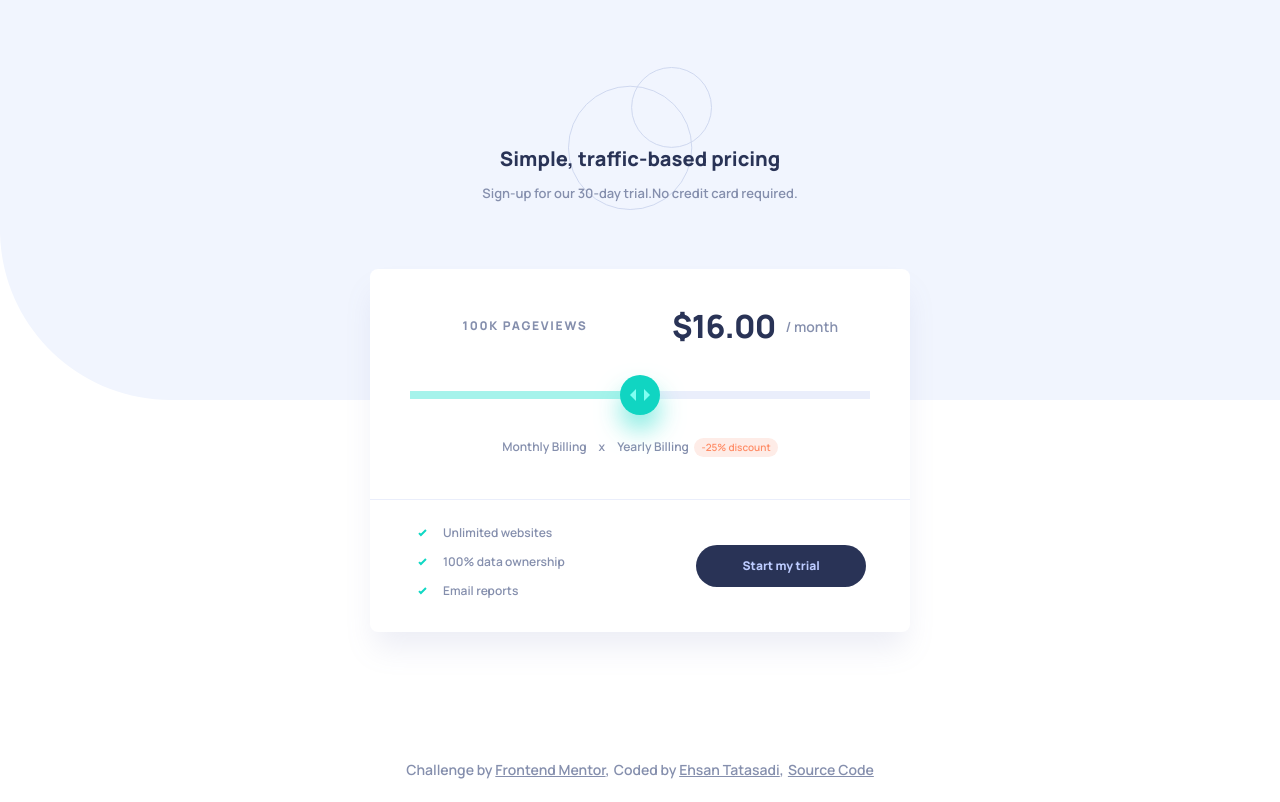
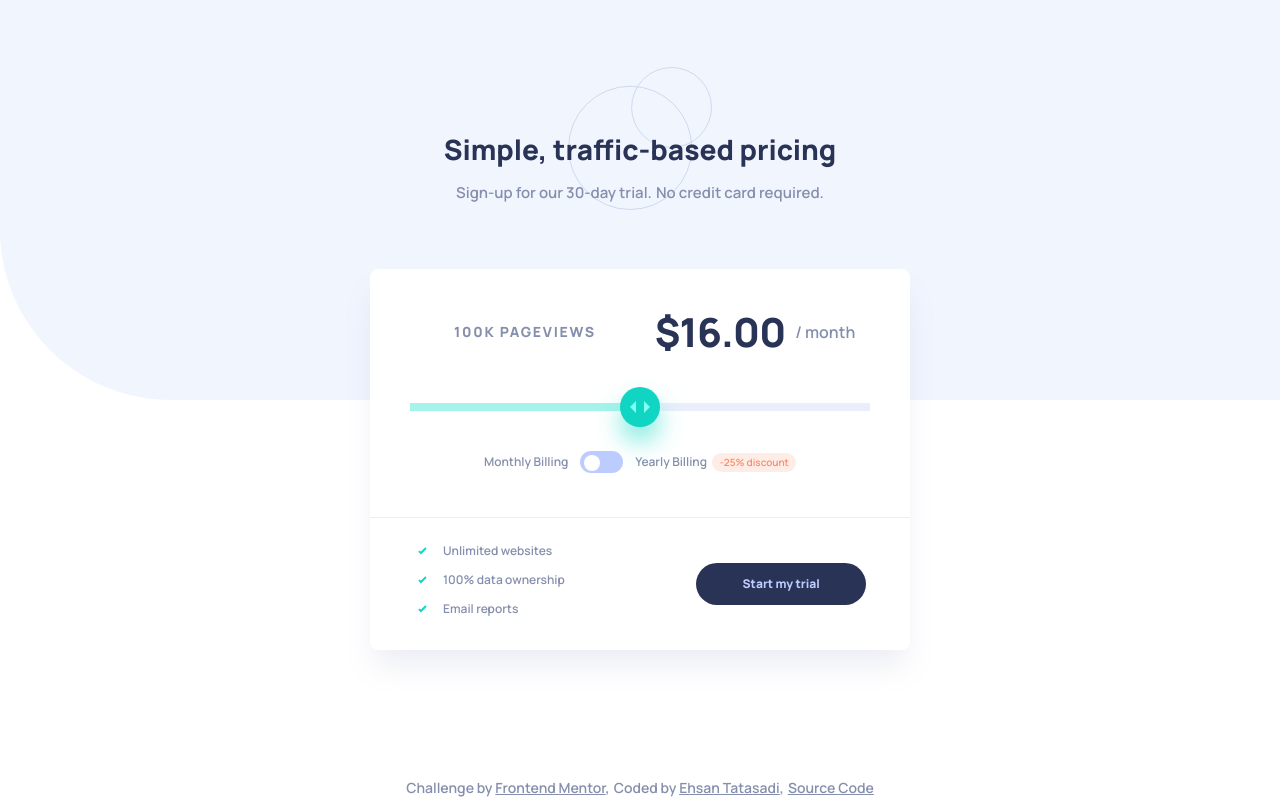
Before and after one commit to tatasadi/interactive-pricing-component, a Next.js app: page / in a window 1280 px wide. Built offline with nearby package versions, Linux system fonts and the light colour scheme.

Commit message:
add toggle

```diff
--- a/app/page.tsx
+++ b/app/page.tsx
@@ -2,40 +2,41 @@ import Slider from "@/components/Slider"
 import Button from "@/components/Button"
 import Reference from "@/components/Reference"
 import TextWithCheck from "@/components/TextWithCheck"
+import Toggle from "@/components/Toggle"
 
 export default function Home() {
   return (
     <main className="relative z-10 flex h-full min-h-screen w-full max-w-7xl flex-col items-center px-6 pt-[5.56rem] lg:min-h-0 lg:pt-32">
-      <h1 className="text-neutral-dark-desaturated-blue text-xl font-extrabold leading-normal">
+      <h1 className="text-xl font-extrabold leading-normal text-neutral-dark-desaturated-blue lg:text-[1.75rem] lg:leading-normal">
         Simple, traffic-based pricing
       </h1>
-      <p className="mb-16 mt-2 flex flex-col text-center text-[0.8125rem] font-semibold leading-[1.4375rem] sm:flex-row">
+      <p className="mb-16 mt-2 flex flex-col text-center text-[0.8125rem] font-semibold leading-[1.4375rem] sm:flex-row sm:gap-1 lg:mt-3 lg:text-[0.9375rem] lg:leading-normal">
         <span>Sign-up for our 30-day trial.</span>
         <span>No credit card required.</span>
       </p>
       <div className="flex w-full max-w-[33.75rem] flex-col items-center rounded-lg bg-white pb-8 pt-[2.12rem] shadow-[0_20px_30px_-5px_rgba(127,137,185,0.15)]">
         <div className="grid-cols1 grid w-full place-items-center px-6 md:grid-cols-2 md:px-10">
-          <h2 className="text-xs font-extrabold uppercase tracking-[0.10713rem]">
+          <h2 className="text-xs font-extrabold uppercase tracking-[0.10713rem] lg:text-sm">
             100K Pageviews
           </h2>
           <div className="mb-[2.5rem] mt-[2.56rem] w-full md:col-span-2">
             <Slider className="w-full" />
           </div>
           <div className="mb-[2.13rem] flex items-center gap-[0.62rem] md:col-start-2 md:row-start-1 md:mb-0">
-            <span className="text-neutral-dark-desaturated-blue text-[2rem] font-extrabold -tracking-[0.05rem]">
+            <span className="text-[2rem] font-extrabold -tracking-[0.05rem] text-neutral-dark-desaturated-blue lg:text-[2.5rem]">
               $16.00
             </span>
-            <span className="text-sm font-semibold leading-normal">
+            <span className="text-sm font-semibold leading-normal lg:text-base">
               / month
             </span>
           </div>
         </div>
-        <div className="border-neutral-light-grayish-blue flex w-full items-center justify-center gap-3 border-b pb-11 text-xs font-semibold">
+        <div className="flex w-full items-center justify-center gap-3 border-b border-neutral-light-grayish-blue pb-11 text-xs font-semibold">
           <p>Monthly Billing</p>
-          <div>x</div>
+          <Toggle />
           <p>
             Yearly Billing
-            <span className="bg-custom-light-grayish-red text-custom-light-red ml-[0.34rem] rounded-full px-[0.45rem] py-[0.15rem] text-[0.625rem]">
+            <span className="ml-[0.34rem] rounded-full bg-custom-light-grayish-red px-[0.45rem] py-[0.15rem] text-[0.625rem] text-custom-light-red">
               -25% <span className="hidden md:inline-block">discount</span>
             </span>
           </p>
--- a/components/Slider.tsx
+++ b/components/Slider.tsx
@@ -6,7 +6,7 @@ import iconSlider from "@/public/images/icon-slider.svg"
 const Slider = ({ className = "" }: { className?: string }) => {
   const [value, setValue] = useState(50) // Default slider value
   const [isDragging, setIsDragging] = useState(false) // State to track dragging
-  const sliderRef = useRef(null) // Ref for the slider bar
+  const sliderRef = useRef<HTMLDivElement>(null) // Ref for the slider bar
 
   const startDragging = (e) => {
     setIsDragging(true)
@@ -34,13 +34,13 @@ const Slider = ({ className = "" }: { className?: string }) => {
 
   return (
     <div className={className} ref={sliderRef}>
-      <div className="bg-neutral-light-grayish-blue relative h-2 rounded-[-.3125rem]">
+      <div className="relative h-2 rounded-[-.3125rem] bg-neutral-light-grayish-blue">
         <div
-          className="bg-custom-soft-cyan absolute h-full"
+          className="absolute h-full bg-custom-soft-cyan"
           style={{ width: `${value}%` }}
         ></div>
         <div
-          className={`bg-custom-strong-cyan hover:bg-custom-soft-cyan absolute -top-4 flex h-10 w-10 -translate-x-1/2 cursor-grab items-center justify-center rounded-full shadow-[0_15px_25px_rgba(122,234,223,.9)]`}
+          className={`absolute -top-4 flex h-10 w-10 -translate-x-1/2 cursor-grab items-center justify-center rounded-full bg-custom-strong-cyan shadow-[0_15px_25px_rgba(122,234,223,.9)] hover:bg-custom-soft-cyan`}
           style={{
             left: `${value}%`,
             cursor: isDragging ? "grabbing" : "grab",
@@ -48,8 +48,8 @@ const Slider = ({ className = "" }: { className?: string }) => {
           }} // Adjust thumb position based on value
           onMouseDown={startDragging}
         >
-          <div className="border-r-custom-soft-cyan-2 absolute left-1 h-2 w-2 border-[.4rem] border-transparent"></div>
-          <div className="border-l-custom-soft-cyan-2 absolute right-1 h-2 w-2 border-[.4rem] border-transparent"></div>
+          <div className="absolute left-1 h-2 w-2 border-[.4rem] border-transparent border-r-custom-soft-cyan-2"></div>
+          <div className="absolute right-1 h-2 w-2 border-[.4rem] border-transparent border-l-custom-soft-cyan-2"></div>
         </div>
       </div>
     </div>
--- /dev/null
+++ b/components/Toggle.tsx
@@ -0,0 +1,28 @@
+"use client"
+
+import React, { useState } from "react"
+
+const Toggle = () => {
+  const [isOn, setIsOn] = useState(false)
+
+  const handleToggle = () => {
+    setIsOn(!isOn)
+  }
+
+  return (
+    <div
+      className={`relative h-[1.375rem] w-[2.6875rem] cursor-pointer rounded-full hover:bg-custom-soft-cyan ${
+        isOn ? "bg-custom-strong-cyan-2" : "bg-custom-pale-blue"
+      }`}
+      onClick={handleToggle}
+    >
+      <div
+        className={`absolute top-[.2rem] h-4 w-4 rounded-full bg-white ${
+          isOn ? "right-[.2rem]" : "left-[.2rem]"
+        }`}
+      ></div>
+    </div>
+  )
+}
+
+export default Toggle
```
